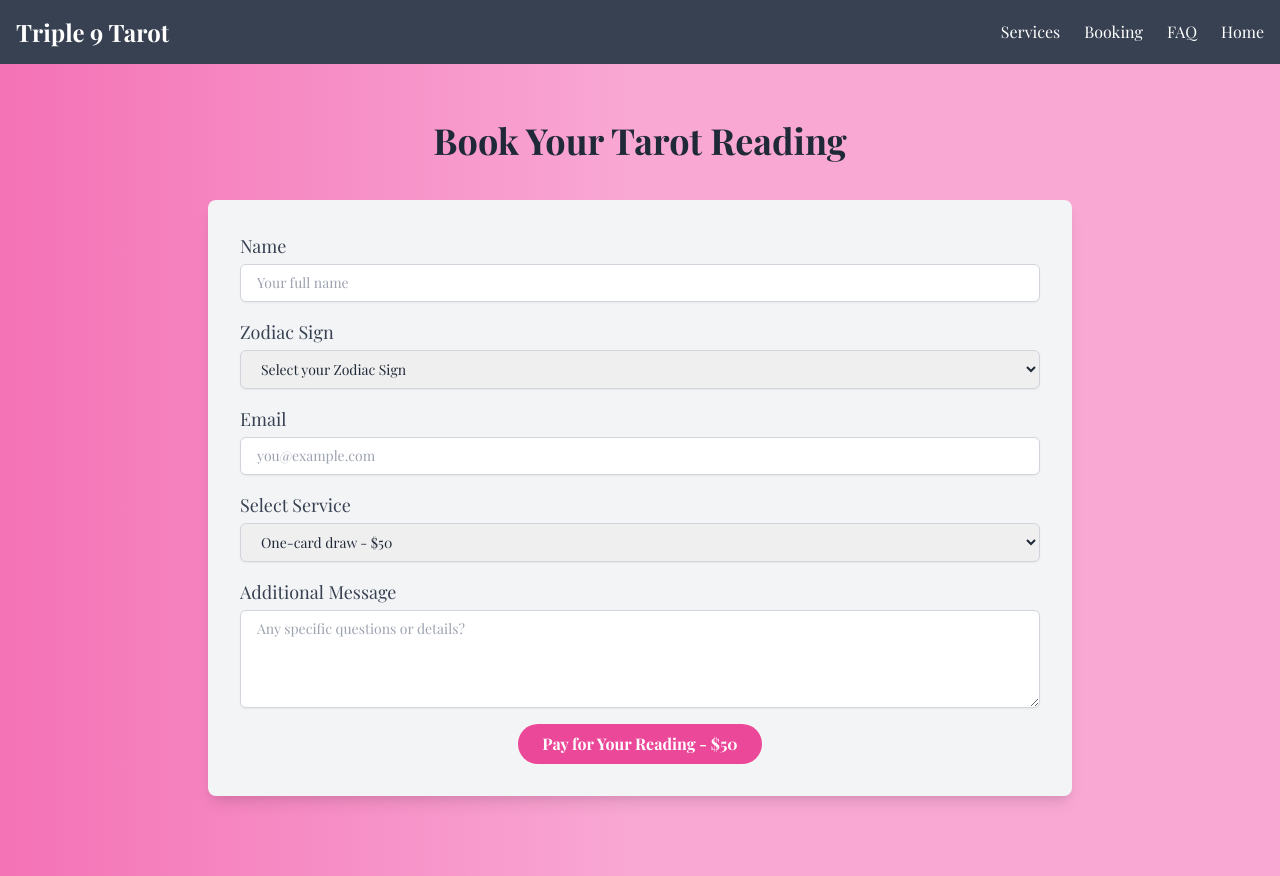
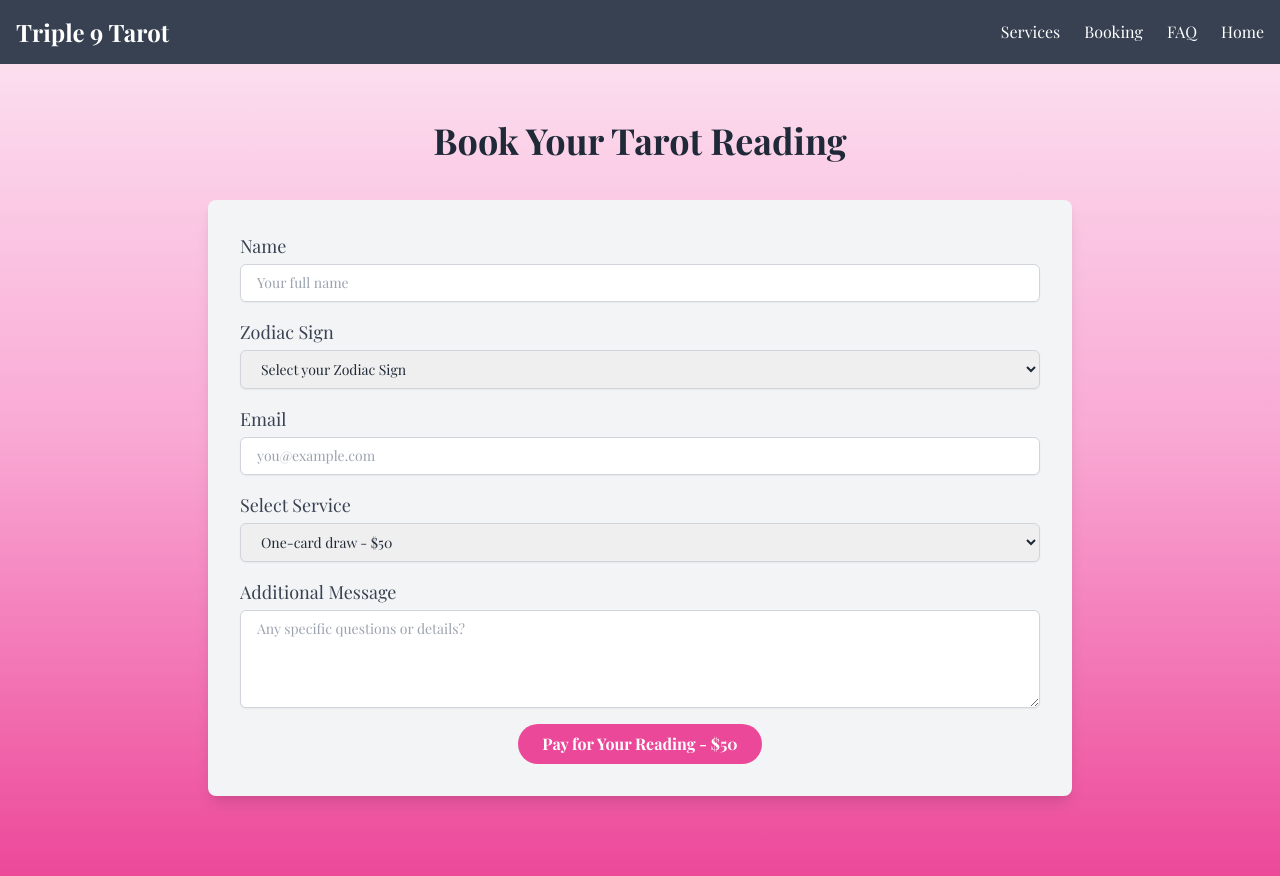
Before and after one commit to P3trusRom4nus/tarot_flask_project, a Flask app: page /booking in a window 1280 px wide. Run offline with Flask 3, Linux system fonts and the light colour scheme; some libraries are stand-ins or nearby versions.

Commit message:
fixed gradient, from horizontal to vertical, also some padding

```diff
--- a/templates/booking.html
+++ b/templates/booking.html
@@ -16,8 +16,7 @@
         }
     </style>
 </head>
-<body onpageshow="if(event.persisted) document.getElementById('loader').classList.add('hidden')" class="bg-gradient-to-r from-pink-400 via-pink-300 to-pink-300 text-gray-800">
-
+<body onpageshow="if(event.persisted) document.getElementById('loader').classList.add('hidden')" class="bg-gradient-to-b from-pink-100 via-pink-300 to-pink-500 text-gray-800 min-h-screen">
  <!-- Include Navbar -->
  {% include '_navbar.html' %}
 
```
